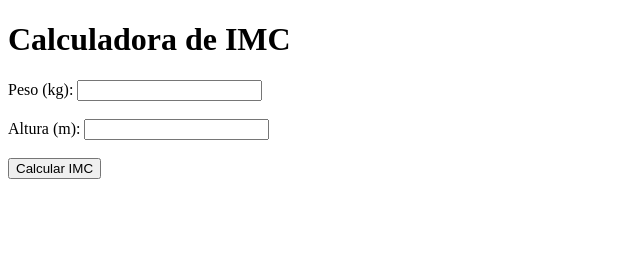
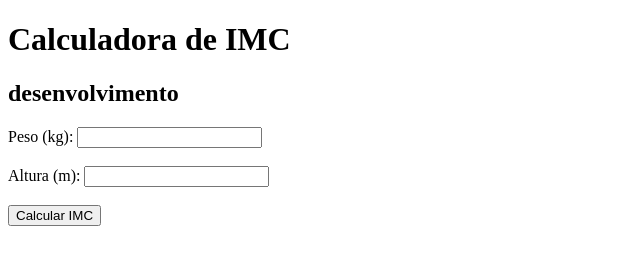
Before and after one commit to kelvinbrandon/calculadora.imc, a plain HTML site: page index.html in a window 1280 px wide. Shown: the whole page, without its empty margins (0-640 px from the left). Drawn offline with Linux system fonts and the light colour scheme.

Commit message:
h2 adicionado

```diff
--- a/index.html
+++ b/index.html
@@ -7,7 +7,7 @@
 </head>
 <body>
     <h1>Calculadora de IMC</h1>
-
+    <h2>desenvolvimento</h2>
 
 </body>
 
```
